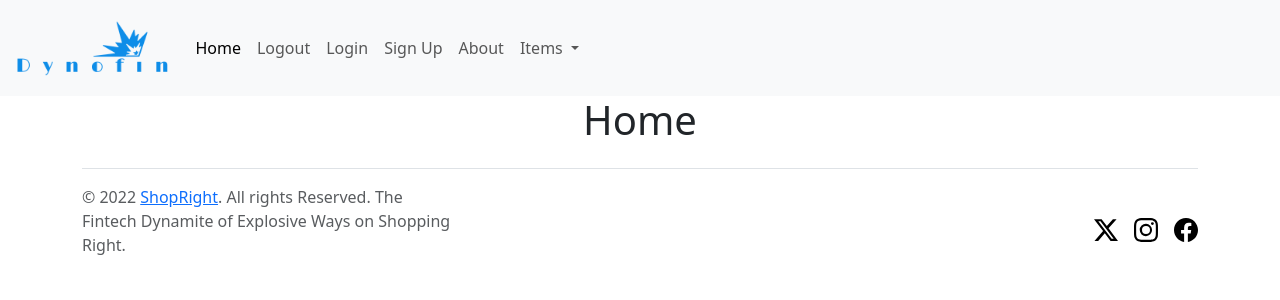
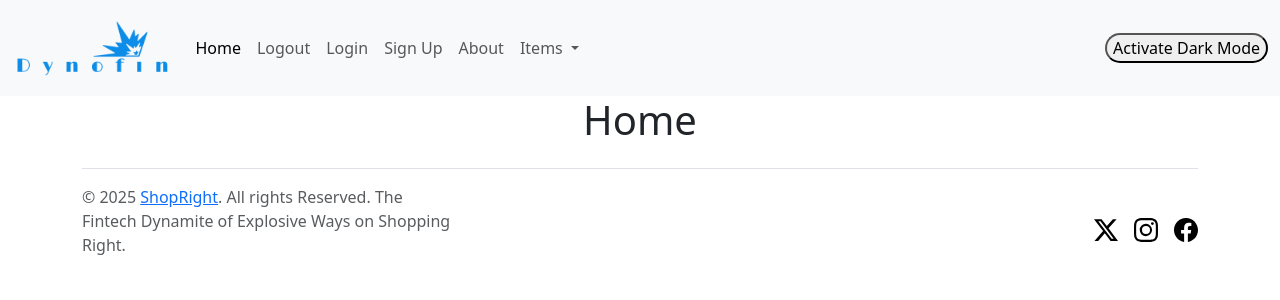
Before and after one commit to deanrobin333/shopright, a Flask app: page / in a window 1280 px wide. Shown: the top 300 px of the page. Run offline with Flask 3, Linux system fonts and the light colour scheme.

Commit message:
added custom css and javascript && added jquery && added switch for dark mode on site

```diff
--- /dev/null
+++ b/website/static/css/style.css
@@ -0,0 +1,3 @@
+.dark {
+    border-radius: 20px;
+}
--- /dev/null
+++ b/website/static/js/index.js
@@ -0,0 +1,11 @@
+
+$(".dark").click(function () {
+    const currentTheme = $("html").attr("data-bs-theme");
+    if (currentTheme === "dark") {
+        $("html").attr("data-bs-theme", "light"); // Switch to light mode
+      } else {
+        $("html").attr("data-bs-theme", "dark"); // Switch to dark mode
+      }
+    $(".dark").text(`Activate ${currentTheme} Mode`);
+
+})
--- a/website/templates/base.html
+++ b/website/templates/base.html
@@ -1,5 +1,5 @@
 <!DOCTYPE html>
-<html lang="en">
+<html lang="en" data-bs-theme='light'>
     <head>
         <meta charset="UTF-8" />
         <meta name="viewport" content="width=device-width, initial-scale=1.0" />
@@ -10,13 +10,14 @@
             crossorigin="anonymous"
         />
         <title>{% block title %}Home{% endblock %}</title>
-        <link rel="icon" href="{{ url_for('static', filename='images/dynofin_logo_simple.png') }}" type="image/x-icon">
+        <link rel="icon" href="{{ url_for('static', filename='images/dynofin_logo_simple.png') }}" type="image/x-icon" />
+        <link rel="stylesheet" href="{{ url_for('static', filename='css/style.css') }}" />
 
     </head>
     <body>
         <nav class="navbar navbar-expand-lg bg-body-tertiary">
             <div class="container-fluid">
-                <a class="navbar-brand" href="#"
+                <a class="navbar-brand" href="/"
                     ><img src="{{ url_for('static', filename='images/dynofin_logo_png_text.png') }}" alt="Dynofin" height="70px" />
                 </a
                 >
@@ -85,6 +86,10 @@
                         </li>
                     </ul>
                 </div>
+                <div class="dark-mode">
+                    <button class="dark">Activate Dark Mode</button>
+
+                </div>
             </div>
         </nav>
 
@@ -96,7 +101,7 @@
                 <div class="col-md-4 d-flex align-items-center">
 
                     <span class="mb-3 mb-md-0 text-body-secondary"
-                        ><p class="copyright"> © 2022 <a href="https://shopright.dynofin.com" target="_blank">ShopRight</a>. All rights Reserved. The Fintech Dynamite of Explosive Ways on Shopping Right.</p></span
+                        ><p class="copyright"> © 2025 <a href="/" >ShopRight</a>. All rights Reserved. The Fintech Dynamite of Explosive Ways on Shopping Right.</p></span
                     >
                 </div>
 
@@ -125,9 +130,11 @@
             </footer>
         </div>
         <script
-            src="https://cdn.jsdelivr.net/npm/bootstrap@5.3.3/dist/js/bootstrap.bundle.min.js"
-            integrity="sha384-YvpcrYf0tY3lHB60NNkmXc5s9fDVZLESaAA55NDzOxhy9GkcIdslK1eN7N6jIeHz"
-            crossorigin="anonymous"
+        src="https://cdn.jsdelivr.net/npm/bootstrap@5.3.3/dist/js/bootstrap.bundle.min.js"
+        integrity="sha384-YvpcrYf0tY3lHB60NNkmXc5s9fDVZLESaAA55NDzOxhy9GkcIdslK1eN7N6jIeHz"
+        crossorigin="anonymous"
         ></script>
+        <script src="https://ajax.googleapis.com/ajax/libs/jquery/3.7.1/jquery.min.js"></script>
+        <script src="{{ url_for('static', filename='js/index.js') }}"></script>
     </body>
 </html>
```
